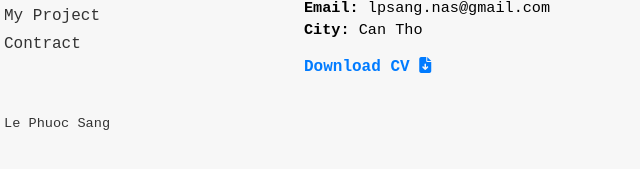
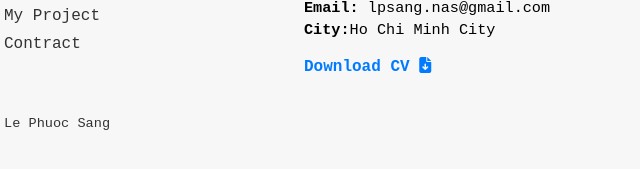
Before and after one commit to lpsangg/lpsang, a plain HTML site: page index.html in a window 1280 px wide. Shown: the part 2761-2930 px from the top of the page, 636-1276 px from the left. Drawn offline with Linux system fonts and the light colour scheme.

Commit message:
update adress

```diff
--- a/index.html
+++ b/index.html
@@ -186,7 +186,7 @@
                     <p><span>Date of birth:</span> 30.10.2003</p>
                     <p><span>Email:</span> lpsang.nas@gmail.com</p>
                     <!-- <p><span>Phone:</span> </p> -->
-                    <p><span>City:</span> Can Tho</p>
+                    <p><span>City:</span>Ho Chi Minh City</p>
                 </div>
                 <a href="#" class="cv-link" id="downloadButton">Download CV <i class='fas fa-file-download'></i></a>
             </div>
```
